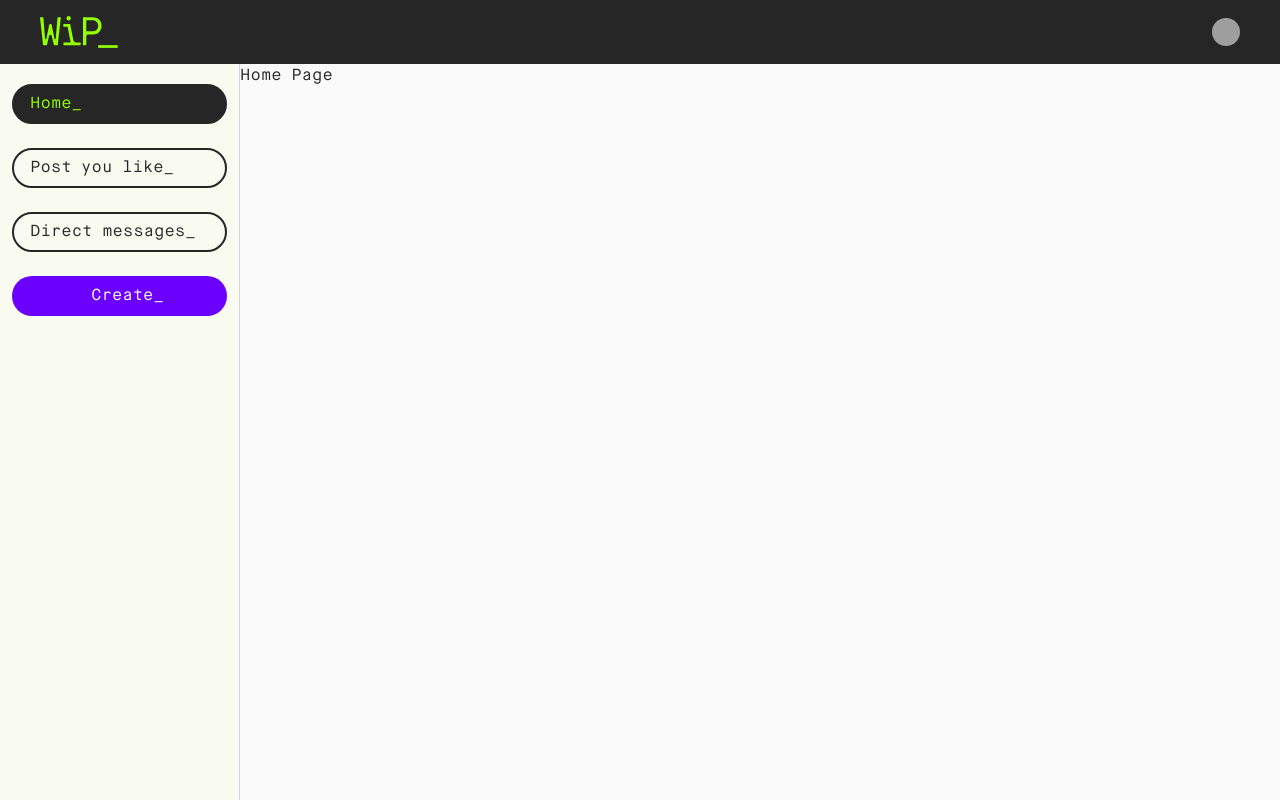
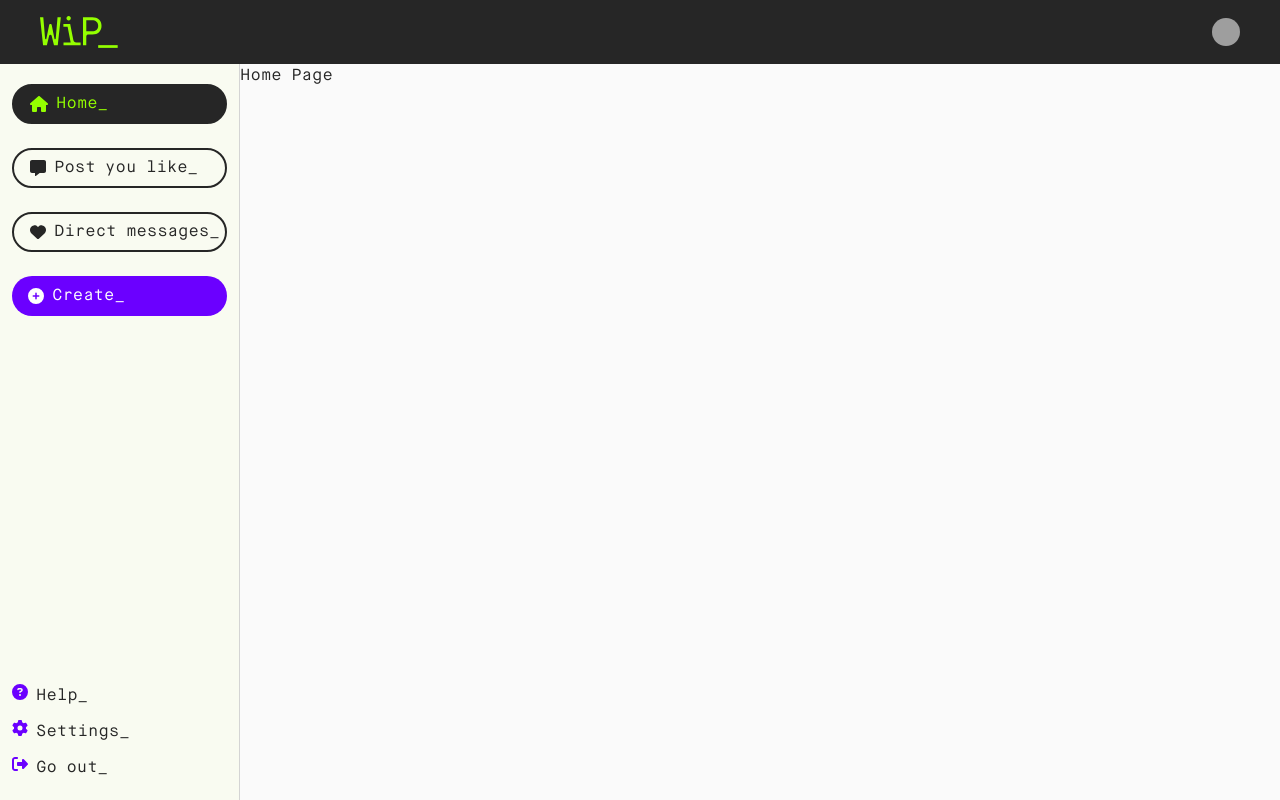
Before and after one commit to Davicho-Dev/WiP-Web, a React (Vite) app: page / in a window 1280 px wide. Built offline with nearby package versions, Linux system fonts and the light colour scheme; grey boxes are pictures that could not be loaded.

Commit message:
ADD: Sidebar icons; FIX: Linter errors;
Signed-off-by: DavichoDev <13292121+Davicho-Dev@users.noreply.github.com>

```diff
--- a/src/api/api.ts
+++ b/src/api/api.ts
@@ -1,4 +1,4 @@
-import axios from 'axios'
+import axios, { AxiosError } from 'axios'
 
 import { refreshToken } from './auth/refreshToken'
 import { getLocalAccessToken } from '../constants'
@@ -20,6 +20,8 @@ apiPrivate.interceptors.request.use(
 		const access = getLocalAccessToken()
 
 		if (access) {
+			// eslint-disable-next-line @typescript-eslint/ban-ts-comment
+			// @ts-ignore
 			config.headers['Authorization'] = 'Bearer ' + access
 		}
 		return config
@@ -46,7 +48,8 @@ apiPrivate.interceptors.response.use(
 					apiPrivate.defaults.headers.common['Authorization'] = access
 
 					return apiPrivate(originalConfig)
-				} catch (err) {
+				} catch (error) {
+					const err = error as AxiosError
 					if (err.response && err.response.data) {
 						return Promise.reject(err.response.data)
 					}
--- a/src/components/layouts/PrivateLayout.tsx
+++ b/src/components/layouts/PrivateLayout.tsx
@@ -1,4 +1,14 @@
-import { Outlet, useNavigate } from 'react-router-dom'
+import { NavLink, Outlet, useNavigate } from 'react-router-dom'
+import { FontAwesomeIcon } from '@fortawesome/react-fontawesome'
+import {
+	faCircleQuestion,
+	faCog,
+	faHeart,
+	faHomeAlt,
+	faMessage,
+	faPlusCircle,
+	faRightFromBracket,
+} from '@fortawesome/free-solid-svg-icons'
 
 import { useAppSelector } from '../../hooks'
 import { ButtonNavLink, ButtonSolid } from '../atoms'
@@ -28,18 +38,54 @@ const PrivateLayout = () => {
 				</nav>
 			</header>
 			<section className='w-full h-full grid grid-flow-col grid-cols-[15rem,_1fr] grow'>
-				<aside className='bg-[#f9fbf1] border-r border-r-neutral-300 py-5 px-3'>
-					<nav className='h-full flex flex-col gap-y-6'>
-						<ButtonNavLink to='/' label='Home_' />
-						<ButtonNavLink to='/settings' label='Post you like_' />
-						<ButtonNavLink to='/settings' label='Direct messages_' />
+				<aside className='bg-[#f9fbf1] border-r border-r-neutral-300 py-5 px-3 inline-flex flex-col justify-between'>
+					<nav className='flex flex-col gap-y-6'>
+						<ButtonNavLink
+							to='/'
+							label='Home_'
+							className='grid-flow-col items-center justify-start gap-x-2'
+							icon={<FontAwesomeIcon icon={faHomeAlt} />}
+						/>
+						<ButtonNavLink
+							to='/settings'
+							label='Post you like_'
+							className='grid-flow-col items-center justify-start gap-x-2'
+							icon={<FontAwesomeIcon icon={faMessage} />}
+						/>
+						<ButtonNavLink
+							to='/settings'
+							label='Direct messages_'
+							className='grid-flow-col items-center justify-start gap-x-2'
+							icon={<FontAwesomeIcon icon={faHeart} />}
+						/>
 						<ButtonSolid
 							type='button'
-							className='w-full pl-4 bg-primary text-white text-left'
+							className='w-full pl-4 bg-primary text-white text-left justify-start gap-x-2'
 							label='Create_'
+							icon={<FontAwesomeIcon icon={faPlusCircle} />}
 							onClick={() => navigate('/settings')}
 						/>
 					</nav>
+					<footer className='grid gap-y-3'>
+						<NavLink to='/settings' className='flex gap-x-2'>
+							<FontAwesomeIcon
+								className='text-primary'
+								icon={faCircleQuestion}
+							/>
+							<span>Help_</span>
+						</NavLink>
+						<NavLink to='/settings' className='flex gap-x-2'>
+							<FontAwesomeIcon className='text-primary' icon={faCog} />
+							<span>Settings_</span>
+						</NavLink>
+						<NavLink to='/settings' className='flex gap-x-2'>
+							<FontAwesomeIcon
+								className='text-primary'
+								icon={faRightFromBracket}
+							/>
+							<span>Go out_</span>
+						</NavLink>
+					</footer>
 				</aside>
 				<Outlet />
 			</section>
--- a/src/components/organisms/Settings/ProfileForm/ProfileForm.tsx
+++ b/src/components/organisms/Settings/ProfileForm/ProfileForm.tsx
@@ -62,6 +62,8 @@ export const ProfileForm = (props: IUser): JSX.Element => {
 	const hdlAddPicture: FormEventHandler<HTMLInputElement> = ({
 		currentTarget,
 	}) => {
+		// eslint-disable-next-line @typescript-eslint/ban-ts-comment
+		// @ts-ignore
 		setAvatar(currentTarget?.files[0])
 	}
 
--- a/src/helpers/hdlAxiosErrors.ts
+++ b/src/helpers/hdlAxiosErrors.ts
@@ -4,6 +4,8 @@ import { toast } from 'react-toastify'
 export const hdlAxiosErrors = (err: AxiosError) => {
 	const { response } = err
 
+	// eslint-disable-next-line @typescript-eslint/ban-ts-comment
+	// @ts-ignore
 	Object.entries(response.data).forEach(([key, value]) => {
 		console.log(key, value)
 		toast.error(`${key.toUpperCase()}: ${value}`)
--- a/src/pages/Auth/RegisterVerificationPage.tsx
+++ b/src/pages/Auth/RegisterVerificationPage.tsx
@@ -103,6 +103,8 @@ const RegisterVerificationPage = () => {
 	const hdlAddPicture: FormEventHandler<HTMLInputElement> = ({
 		currentTarget,
 	}) => {
+		// eslint-disable-next-line @typescript-eslint/ban-ts-comment
+		// @ts-ignore
 		setAvatar(currentTarget?.files[0])
 	}
 
--- a/src/styles/globals.sass
+++ b/src/styles/globals.sass
@@ -3,7 +3,7 @@
 *,
 *::before,
 *::after
-	@apply transition-colors duration-500 ease-in-out
+	@apply transition-colors duration-200 ease-in-out
 
 p,h1,h2,h3,h4,h5,h6, span, strong, a, button, input, textarea, select, label
 	@apply text-neutral-800
```
